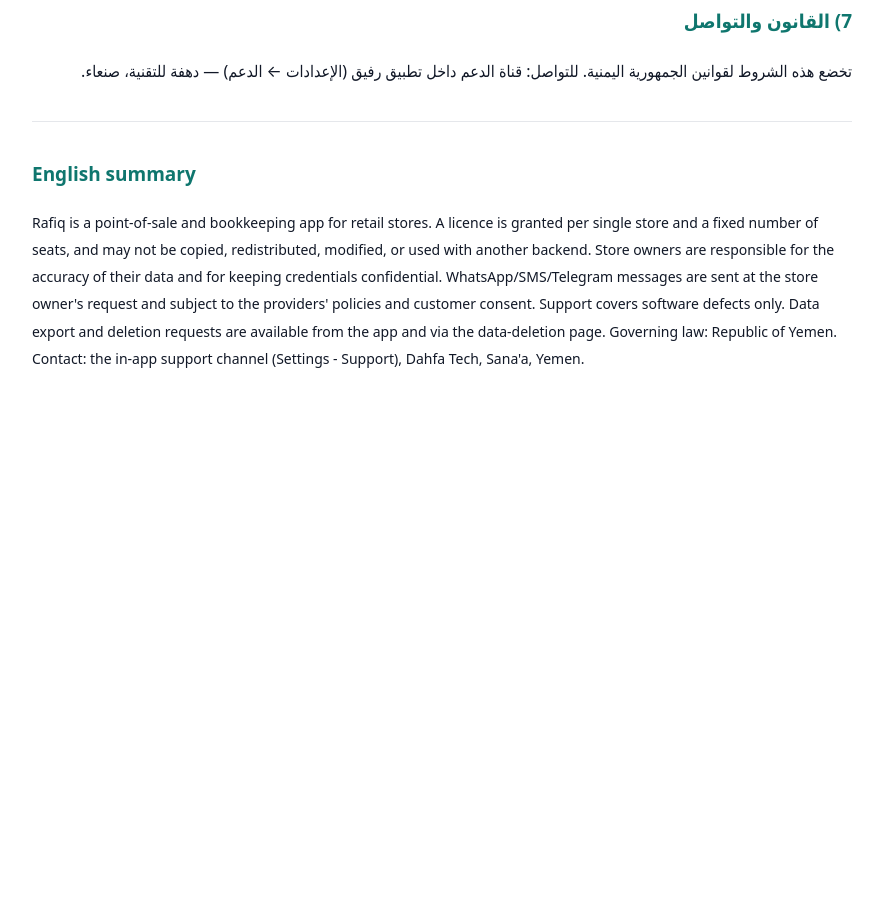
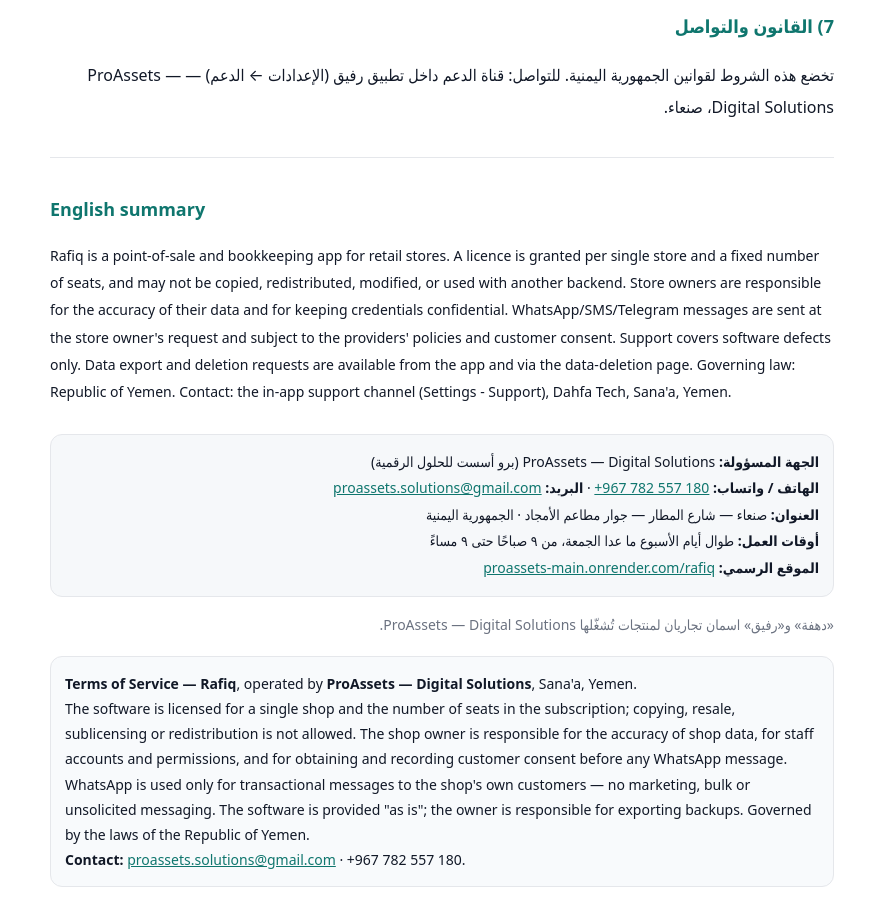
Before and after one commit to proassetssolutions-cpu/rafiq-policies, a plain HTML site: page terms.html in a window 1280 px wide. Shown: the part 1058-1969 px from the top of the page, without its empty margins (198-1081 px from the left). Before the commit the page ends 1472 px from the top, so only its background shows below. Drawn offline with Linux system fonts and the light colour scheme.

Commit message:
policies: توحيد الهوية إلى ProAssets — Digital Solutions + ملخص إنجليزي وتنقّل

```diff
--- a/terms.html
+++ b/terms.html
@@ -1,9 +1,29 @@
 <!doctype html><html lang="ar" dir="rtl"><head><meta charset="utf-8">
 <meta name="viewport" content="width=device-width,initial-scale=1">
 <title>شروط الاستخدام — رفيق</title>
-<style>body{font-family:system-ui,-apple-system,'Segoe UI',Tahoma,sans-serif;max-width:820px;margin:0 auto;padding:28px 18px;line-height:1.95;color:#111827}h1{font-size:26px}h2{font-size:19px;margin-top:28px;color:#0f766e}.muted{color:#6b7280;font-size:14px}ul{padding-inline-start:22px}a{color:#0f766e}</style></head><body>
+<style>
+:root{--navy:#0E2A47;--teal:#0f766e;--line:#e5e7eb}
+*{box-sizing:border-box}
+body{font-family:system-ui,-apple-system,'Segoe UI',Tahoma,sans-serif;max-width:820px;margin:0 auto;padding:26px 18px 40px;line-height:1.95;color:#111827;background:#fff}
+h1{font-size:25px;margin:6px 0 4px}
+h2{font-size:18px;margin-top:26px;color:var(--teal)}
+.muted{color:#6b7280;font-size:14px}
+ol,ul{padding-inline-start:22px}
+a{color:var(--teal)}
+nav{display:flex;gap:14px;flex-wrap:wrap;border-bottom:1px solid var(--line);padding-bottom:10px;margin-bottom:18px;font-size:14.5px;font-weight:600}
+nav a{text-decoration:none}
+.brand{font-weight:800;color:var(--navy);margin-inline-end:auto}
+.ident{background:#f6f8fa;border:1px solid var(--line);border-radius:12px;padding:14px;margin-top:28px;font-size:14px;line-height:1.9}
+.en{direction:ltr;text-align:left;background:#f8fafc;border:1px solid var(--line);border-radius:12px;padding:14px;margin-top:18px;font-size:14px;line-height:1.8}
+</style></head><body>
+<nav>
+<a class="brand" href="index.html">رفيق — السياسات</a>
+<a href="privacy.html">الخصوصية</a>
+<a href="terms.html">الشروط</a>
+<a href="data-deletion.html">حذف البيانات</a>
+</nav>
 <h1>شروط استخدام تطبيق «رفيق»</h1>
-<p class="muted">آخر تحديث: 23 نوفمبر 2026 • دهفة للتقنية — اليمن</p>
+<p class="muted">آخر تحديث: 23 نوفمبر 2026 • ProAssets — Digital Solutions — اليمن</p>
 
 <h2>1) الرخصة</h2>
 <ul>
@@ -35,11 +55,29 @@
 <p>يمكنك طلب حذف الحساب وبياناته وفق <a href="data-deletion.html">صفحة حذف البيانات</a>.</p>
 
 <h2>7) القانون والتواصل</h2>
-<p>تخضع هذه الشروط لقوانين الجمهورية اليمنية. للتواصل: قناة الدعم داخل تطبيق رفيق (الإعدادات ← الدعم) — دهفة للتقنية، صنعاء.</p>
+<p>تخضع هذه الشروط لقوانين الجمهورية اليمنية. للتواصل: قناة الدعم داخل تطبيق رفيق (الإعدادات ← الدعم) — ProAssets — Digital Solutions، صنعاء.</p>
 
 <hr style="margin:34px 0;border:0;border-top:1px solid #e5e7eb">
 <h2 dir="ltr" style="text-align:left">English summary</h2>
 <p dir="ltr" style="text-align:left;font-size:14px">
 Rafiq is a point-of-sale and bookkeeping app for retail stores. A licence is granted per single store and a fixed number of seats, and may not be copied, redistributed, modified, or used with another backend. Store owners are responsible for the accuracy of their data and for keeping credentials confidential. WhatsApp/SMS/Telegram messages are sent at the store owner's request and subject to the providers' policies and customer consent. Support covers software defects only. Data export and deletion requests are available from the app and via the data-deletion page. Governing law: Republic of Yemen. Contact: the in-app support channel (Settings - Support), Dahfa Tech, Sana'a, Yemen.
 </p>
+<div class="ident">
+<b>الجهة المسؤولة:</b> ProAssets — Digital Solutions (برو أسست للحلول الرقمية)<br>
+<b>الهاتف / واتساب:</b> <a href="https://wa.me/967782557180" dir="ltr">+967 782 557 180</a> ·
+<b>البريد:</b> <a href="mailto:proassets.solutions@gmail.com">proassets.solutions@gmail.com</a><br>
+<b>العنوان:</b> صنعاء — شارع المطار — جوار مطاعم الأمجاد · الجمهورية اليمنية<br>
+<b>أوقات العمل:</b> طوال أيام الأسبوع ما عدا الجمعة، من ٩ صباحًا حتى ٩ مساءً<br>
+<b>الموقع الرسمي:</b> <a href="https://proassets-main.onrender.com/rafiq" dir="ltr">proassets-main.onrender.com/rafiq</a>
+</div>
+<p class="muted" style="margin-top:14px">«دهفة» و«رفيق» اسمان تجاريان لمنتجات تُشغّلها ProAssets — Digital Solutions.</p>
+<div class="en">
+<b>Terms of Service — Rafiq</b>, operated by <b>ProAssets — Digital Solutions</b>, Sana'a, Yemen.<br>
+The software is licensed for a single shop and the number of seats in the subscription; copying, resale, sublicensing or
+redistribution is not allowed. The shop owner is responsible for the accuracy of shop data, for staff accounts and
+permissions, and for obtaining and recording customer consent before any WhatsApp message. WhatsApp is used only for
+transactional messages to the shop's own customers — no marketing, bulk or unsolicited messaging. The software is provided
+"as is"; the owner is responsible for exporting backups. Governed by the laws of the Republic of Yemen.<br>
+<b>Contact:</b> <a href="mailto:proassets.solutions@gmail.com">proassets.solutions@gmail.com</a> · +967 782 557 180.
+</div>
 </body></html>
```
